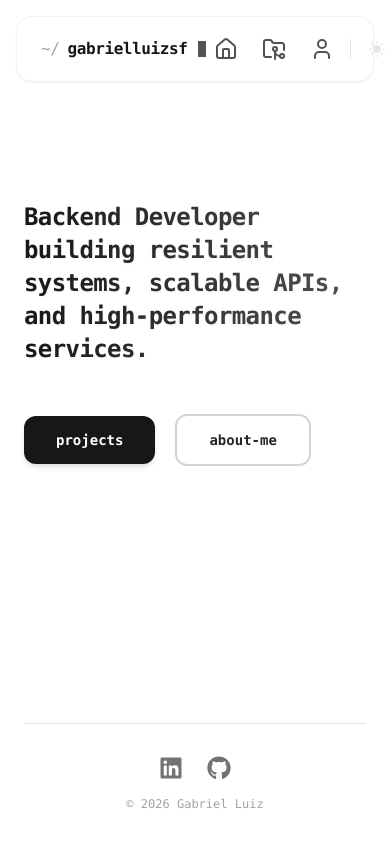
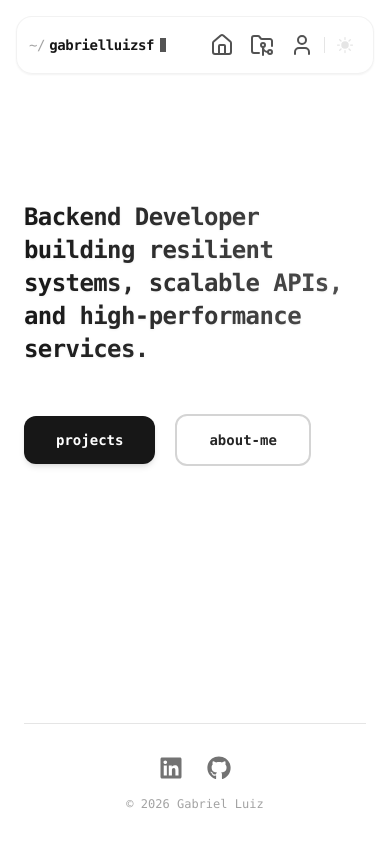
Before and after one commit to gabrielluizsf/gabrielluizsf, a Next.js app: page / in a window 390 px wide. Built offline with nearby package versions, Linux system fonts and the light colour scheme.

Commit message:
style: refine NavBar component styles for improved layout and spacing

```diff
--- a/components/NavBar.js
+++ b/components/NavBar.js
@@ -7,7 +7,7 @@ import { useTheme } from 'next-themes';
 function NavBarItem({ link }) {
     return (
         <Link href={link.href}>
-            <p className="font-mono text-sm md:text-base font-medium text-neutral-600 dark:text-neutral-400 hover:text-neutral-900 dark:hover:text-neutral-50 transition-colors tracking-wide p-2 rounded-lg hover:bg-neutral-100 dark:hover:bg-neutral-800">
+            <p className="font-mono text-xs md:text-base font-medium text-neutral-600 dark:text-neutral-400 hover:text-neutral-900 dark:hover:text-neutral-50 transition-colors tracking-wide p-1.5 md:p-2 rounded-lg hover:bg-neutral-100 dark:hover:bg-neutral-800">
                 {link.icon}
             </p>
         </Link>
@@ -23,7 +23,7 @@ const ThemeToggler = () => {
 
   return (
     <button
-      className="p-2 rounded-lg hover:bg-neutral-100 dark:hover:bg-neutral-800 transition-colors"
+      className="p-1.5 md:p-2 rounded-lg hover:bg-neutral-100 dark:hover:bg-neutral-800 transition-colors shrink-0"
       onClick={() => setTheme(theme === 'light' ? 'dark' : 'light')}
       aria-label="Toggle Dark Mode"
     >
@@ -38,21 +38,21 @@ const ThemeToggler = () => {
 
 function NavBar({ links }) {
     return (
-        <nav className="fixed top-4 left-1/2 -translate-x-1/2 w-[calc(100%-2rem)] max-w-3xl z-50 flex items-center justify-between px-6 py-3 backdrop-blur-md bg-white/70 dark:bg-neutral-900/60 border border-neutral-200/50 dark:border-neutral-700/50 shadow-sm rounded-2xl transition-colors">
+        <nav className="fixed top-4 left-1/2 -translate-x-1/2 w-[calc(100%-2rem)] max-w-3xl z-50 flex items-center justify-between px-3 md:px-6 py-2.5 md:py-3 backdrop-blur-md bg-white/70 dark:bg-neutral-900/60 border border-neutral-200/50 dark:border-neutral-700/50 shadow-sm rounded-2xl transition-colors">
             <Link
                 href="/"
-                className="group flex items-center gap-2 font-mono text-base md:text-lg font-bold text-neutral-900 dark:text-neutral-50 tracking-tight"
+                className="group flex items-center gap-1 md:gap-2 font-mono text-sm md:text-lg font-bold text-neutral-900 dark:text-neutral-50 tracking-tight shrink-0"
             >
                 <span className="text-neutral-400 dark:text-neutral-500 font-normal group-hover:text-neutral-900 dark:group-hover:text-neutral-50 transition-colors">~/</span>
                 <span>gabrielluizsf</span>
-                <span className="inline-block w-2 h-4 bg-neutral-900 dark:bg-emerald-500 animate-pulse ml-0.5"></span>
+                <span className="inline-block w-1.5 md:w-2 h-3.5 md:h-4 bg-neutral-900 dark:bg-emerald-500 animate-pulse ml-0.5"></span>
             </Link>
 
-            <div className="flex items-center space-x-2 md:space-x-4">
+            <div className="flex items-center space-x-1 md:space-x-4 shrink-0">
                 {links.map((link, i) => {
                     return <NavBarItem key={i} link={link} />;
                 })}
-                <div className="h-5 w-[1px] bg-neutral-200 dark:bg-neutral-700 mx-2"></div>
+                <div className="h-4 md:h-5 w-[1px] bg-neutral-200 dark:bg-neutral-700 mx-1 md:mx-2"></div>
                 <ThemeToggler />
             </div>
         </nav>
```
